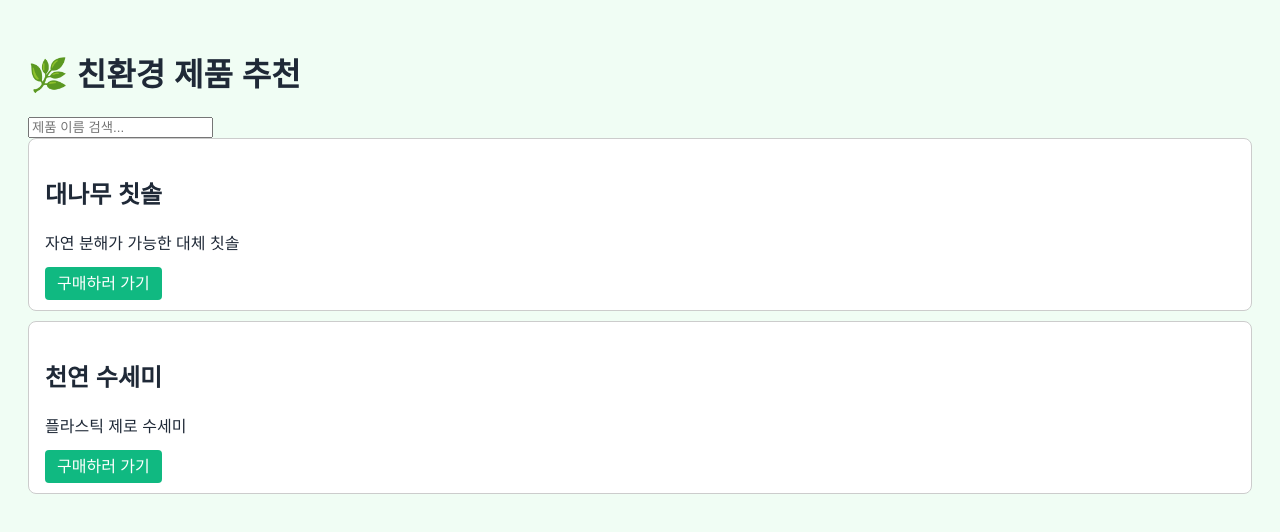
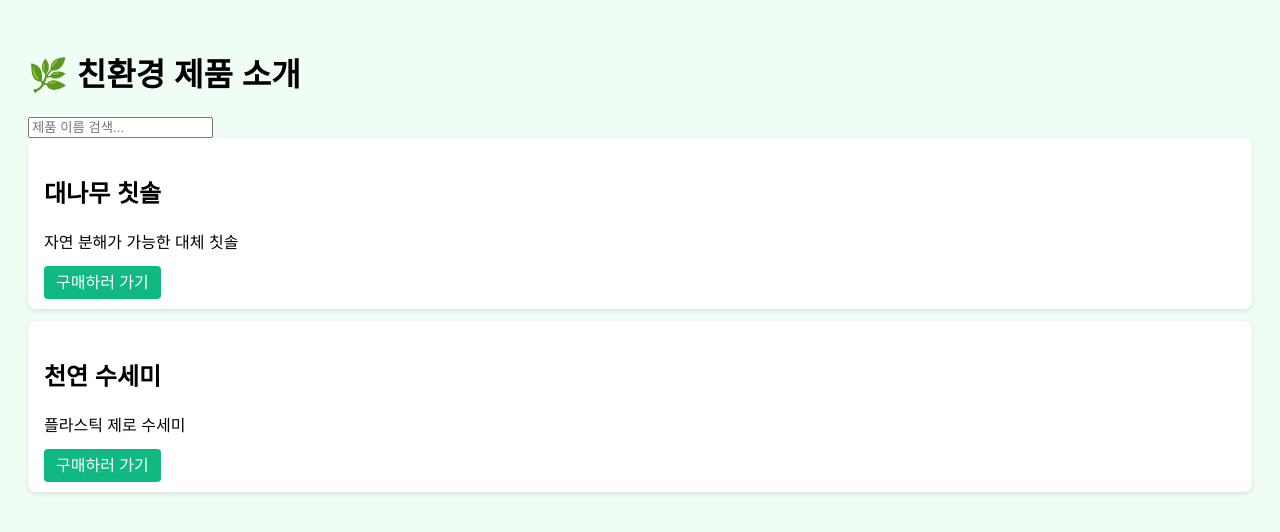
Before and after one commit to jeon0710/eco-products-site, a plain HTML site: page index.html in a window 1280 px wide. Drawn offline with Linux system fonts and the light colour scheme.

Commit message:
Add files via upload

```diff
--- a/index.html
+++ b/index.html
@@ -1,50 +1,20 @@
+<!-- index.html -->
 <!DOCTYPE html>
 <html lang="ko">
 <head>
-  <meta charset="UTF-8">
-  <title>친환경 제품 추천</title>
+  <meta charset="UTF-8" />
+  <title>친환경 제품 소개</title>
   <style>
-    body { font-family: sans-serif; background: #f0fdf4; color: #1f2937; padding: 20px; }
-    .product { background: #fff; padding: 16px; margin-bottom: 10px; border-radius: 8px; border: 1px solid #ccc; }
-    .buy-btn { background: #10b981; color: white; padding: 8px 12px; border: none; border-radius: 4px; text-decoration: none; }
+    body { font-family: sans-serif; background: #f0fdf4; padding: 20px; }
+    .product { background: #fff; padding: 16px; margin-bottom: 12px; border-radius: 8px; box-shadow: 0 2px 5px rgba(0,0,0,0.1); }
+    .buy { background: #10b981; color: white; padding: 8px 12px; border: none; border-radius: 4px; text-decoration: none; }
   </style>
 </head>
 <body>
-  <h1>🌿 친환경 제품 추천</h1>
+  <h1>🌿 친환경 제품 소개</h1>
   <input type="text" id="searchInput" placeholder="제품 이름 검색..." />
-
   <div id="productContainer"></div>
 
-  <script>
-    let products = [];
-
-    async function fetchProducts() {
-      const response = await fetch("products.json");
-      products = await response.json();
-      renderProducts(products);
-    }
-
-    function renderProducts(list) {
-      const container = document.getElementById("productContainer");
-      container.innerHTML = "";
-      list.forEach(product => {
-        container.innerHTML += `
-          <div class="product">
-            <h2>${product.name}</h2>
-            <p>${product.description}</p>
-            <a class="buy-btn" href="${product.url}" target="_blank">구매하러 가기</a>
-          </div>
-        `;
-      });
-    }
-
-    document.getElementById("searchInput").addEventListener("input", e => {
-      const keyword = e.target.value.toLowerCase();
-      const filtered = products.filter(p => p.name.toLowerCase().includes(keyword));
-      renderProducts(filtered);
-    });
-
-    fetchProducts();
-  </script>
+  <script src="main.js"></script>
 </body>
 </html>
--- /dev/null
+++ b/main.js
@@ -0,0 +1,30 @@
+// main.js
+let products = [];
+
+async function loadProducts() {
+  const response = await fetch('products.json');
+  products = await response.json();
+  renderProducts(products);
+}
+
+function renderProducts(list) {
+  const container = document.getElementById('productContainer');
+  container.innerHTML = '';
+  list.forEach(product => {
+    container.innerHTML += `
+      <div class="product">
+        <h2>${product.name}</h2>
+        <p>${product.description}</p>
+        <a class="buy" href="${product.url}" target="_blank">구매하러 가기</a>
+      </div>
+    `;
+  });
+}
+
+document.getElementById('searchInput').addEventListener('input', (e) => {
+  const keyword = e.target.value.toLowerCase();
+  const filtered = products.filter(p => p.name.toLowerCase().includes(keyword));
+  renderProducts(filtered);
+});
+
+loadProducts();
```
